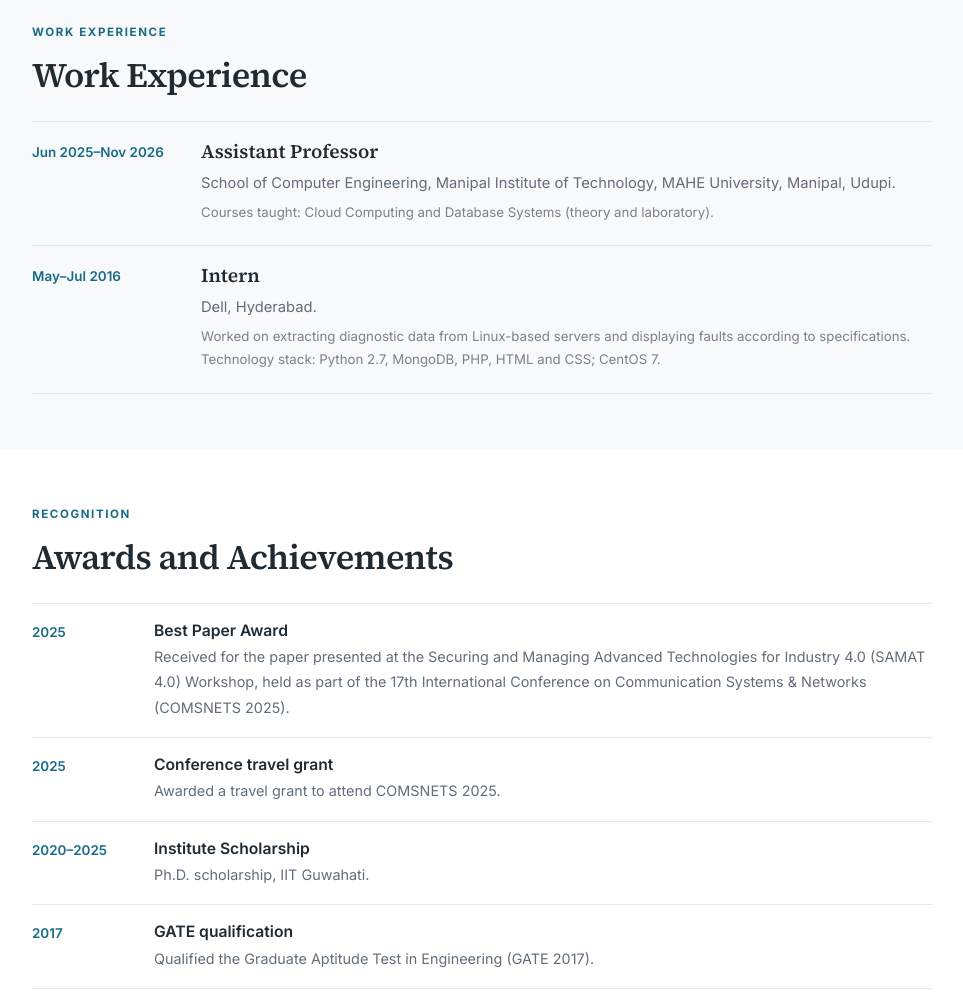
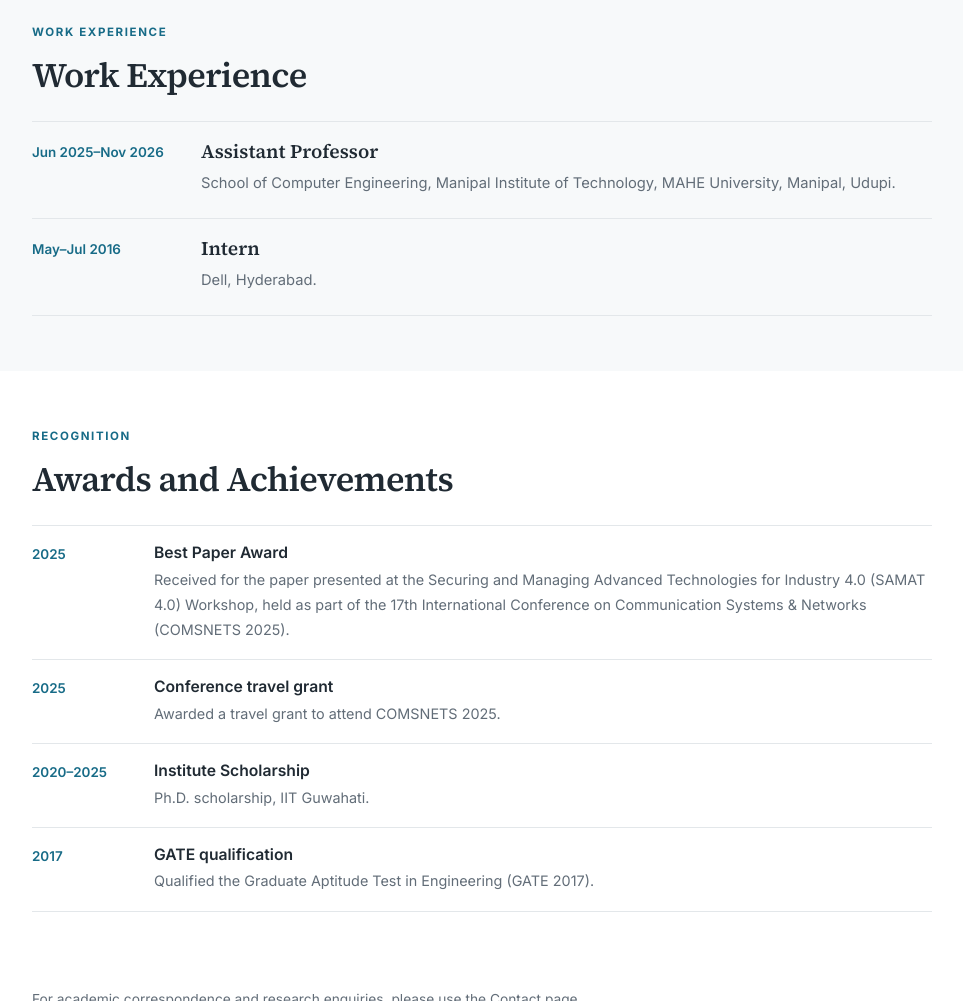
Before and after one commit to snm010/snm010.github.io, a plain HTML site: page index.html in a window 1280 px wide. Shown: the part 1860-2861 px from the top of the page, without its empty margins (108-1071 px from the left). Drawn offline with Linux system fonts and the light colour scheme.

Commit message:
Update index.html

```diff
--- a/index.html
+++ b/index.html
@@ -63,8 +63,8 @@ Interested students may also contact me with their CV for potential research int
 <article><time>2011</time><div><h3>Secondary Education</h3><p>St. Paul’s School, Rourkela · 89.14%</p></div></article>
 </div></div></section><section class="section section-tint" id="experience"><div class="container"><p class="eyebrow">WORK EXPERIENCE</p><h2>Work Experience</h2>
 <div class="timeline">
-<article><time>Jun 2025–Nov 2026</time><div><h3>Assistant Professor</h3><p>School of Computer Engineering, Manipal Institute of Technology, MAHE University, Manipal, Udupi.</p><p class="detail">Courses taught: Cloud Computing and Database Systems (theory and laboratory).</p></div></article>
-<article><time>May–Jul 2016</time><div><h3>Intern</h3><p>Dell, Hyderabad.</p><p class="detail">Worked on extracting diagnostic data from Linux-based servers and displaying faults according to specifications. Technology stack: Python 2.7, MongoDB, PHP, HTML and CSS; CentOS 7.</p></div></article>
+<article><time>Jun 2025–Nov 2026</time><div><h3>Assistant Professor</h3><p>School of Computer Engineering, Manipal Institute of Technology, MAHE University, Manipal, Udupi.</p></div></article>
+<article><time>May–Jul 2016</time><div><h3>Intern</h3><p>Dell, Hyderabad.</p></div></article>
 </div>
 </div></section><section class="section" id="awards"><div class="container"><p class="eyebrow">RECOGNITION</p><h2>Awards and Achievements</h2>
 <div class="news-list">
```
